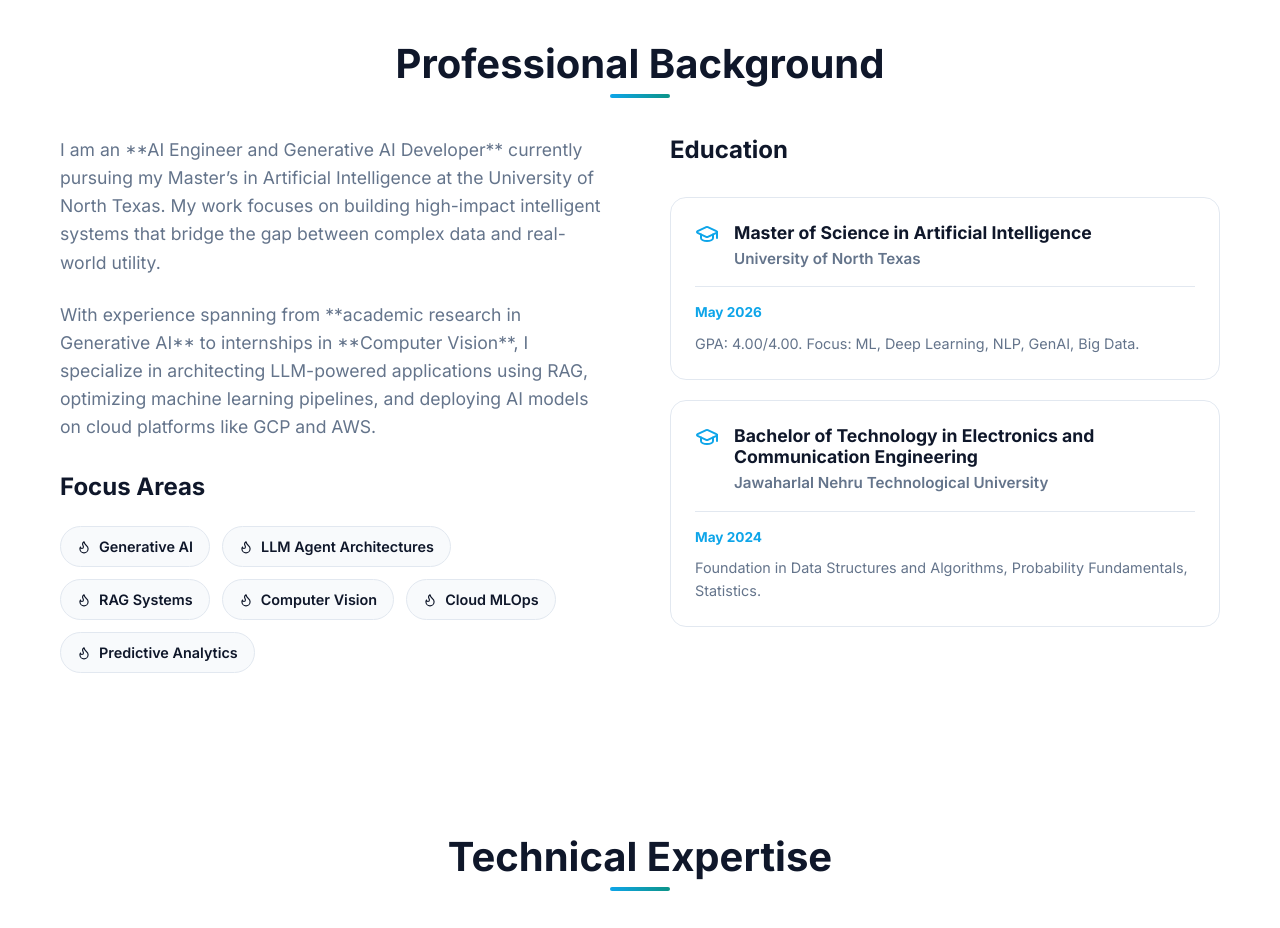
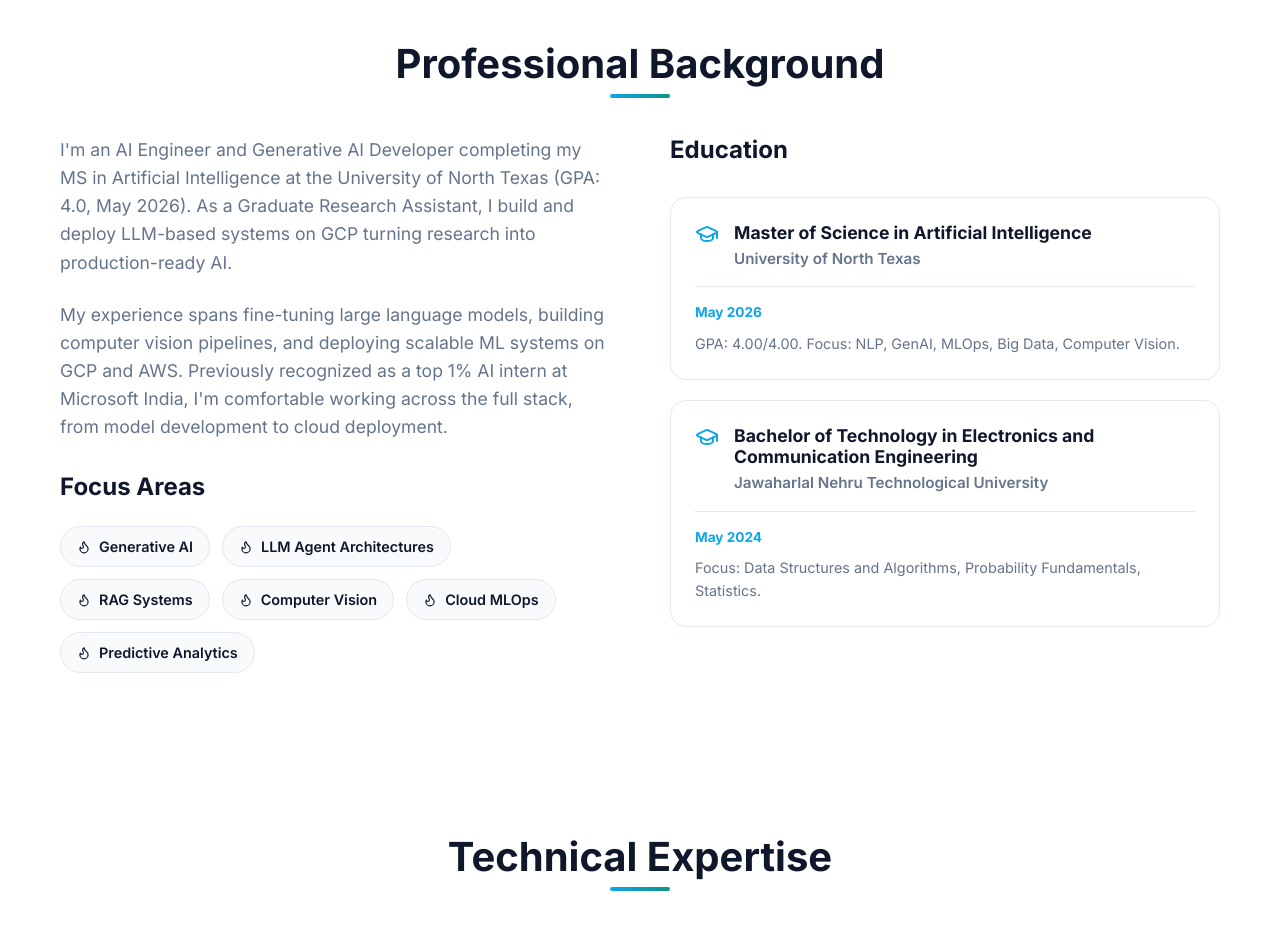
Before and after one commit to SharmilaEday/my-portfolio, a React (Vite) app: page / in a window 1280 px wide. Shown: the part 840-1768 px from the top of the page. Built offline with nearby package versions, Linux system fonts and the light colour scheme.

Commit message:
Revise About section with updated qualifications
Updated educational details and professional background to reflect current focus areas and experiences.

```diff
--- a/src/components/About.jsx
+++ b/src/components/About.jsx
@@ -9,14 +9,14 @@ const About = () => {
             school: "University of North Texas",
             location: "USA",
             period: "May 2026",
-            details: "GPA: 4.00/4.00. Focus: ML, Deep Learning, NLP, GenAI, Big Data."
+            details: "GPA: 4.00/4.00. Focus: NLP, GenAI, MLOps, Big Data, Computer Vision."
         },
         {
             degree: "Bachelor of Technology in Electronics and Communication Engineering",
             school: "Jawaharlal Nehru Technological University",
             location: "India",
             period: "May 2024",
-            details: "Foundation in Data Structures and Algorithms, Probability Fundamentals, Statistics."
+            details: "Focus: Data Structures and Algorithms, Probability Fundamentals, Statistics."
         }
     ];
 
@@ -31,14 +31,12 @@ const About = () => {
             <div className="about-grid">
                 <div className="about-text">
                     <p>
-                        I am an **AI Engineer and Generative AI Developer** currently pursuing my Master’s in Artificial Intelligence at the
-                        University of North Texas. My work focuses on building high-impact intelligent systems that bridge
-                        the gap between complex data and real-world utility.
+                        I'm an AI Engineer and Generative AI Developer completing my MS in Artificial Intelligence at the University of North Texas (GPA: 4.0, May 2026).
+                        As a Graduate Research Assistant, I build and deploy LLM-based systems on GCP turning research into production-ready AI.
                     </p>
                     <p>
-                        With experience spanning from **academic research in Generative AI** to internships in **Computer Vision**,
-                        I specialize in architecting LLM-powered applications using RAG, optimizing machine learning
-                        pipelines, and deploying AI models on cloud platforms like GCP and AWS.
+                        My experience spans fine-tuning large language models, building computer vision pipelines, and deploying scalable ML systems on GCP and AWS.
+                        Previously recognized as a top 1% AI intern at Microsoft India, I'm comfortable working across the full stack, from model development to cloud deployment.
                     </p>
 
                     <div className="interests">
```
